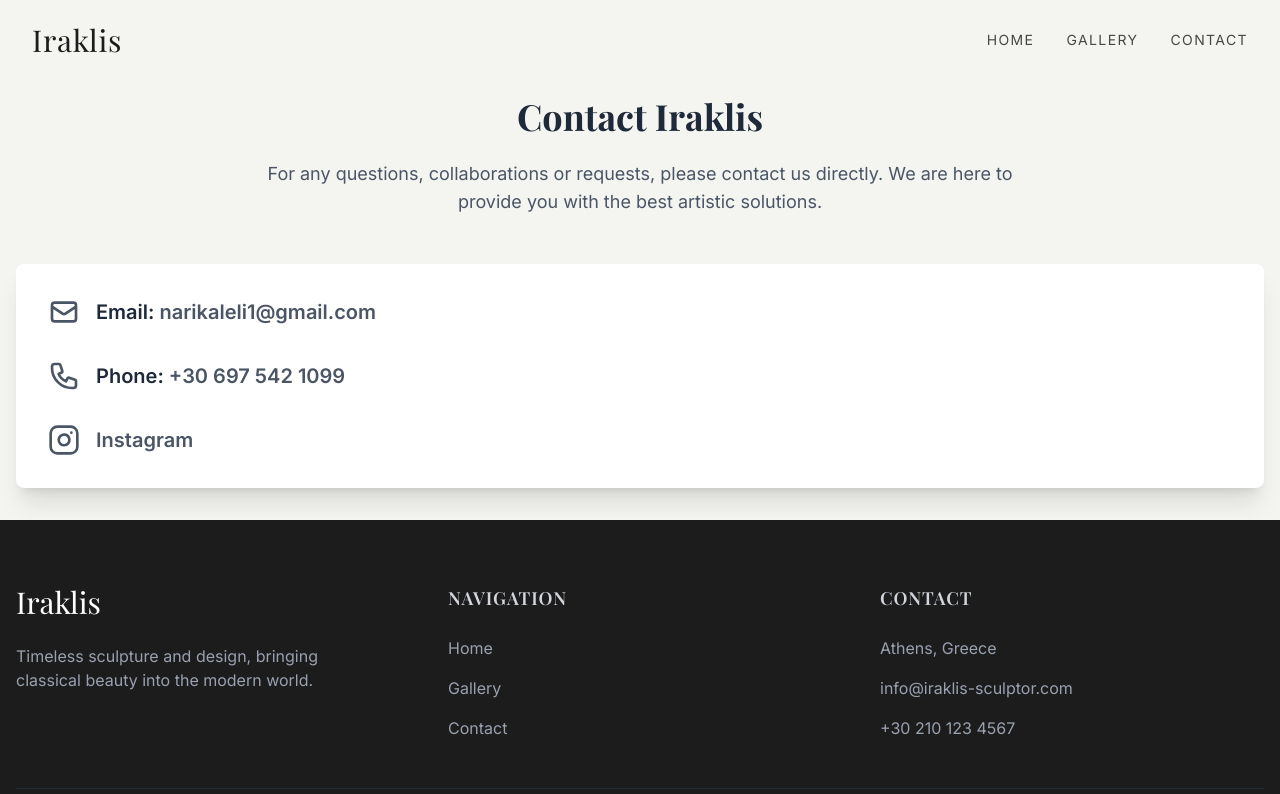
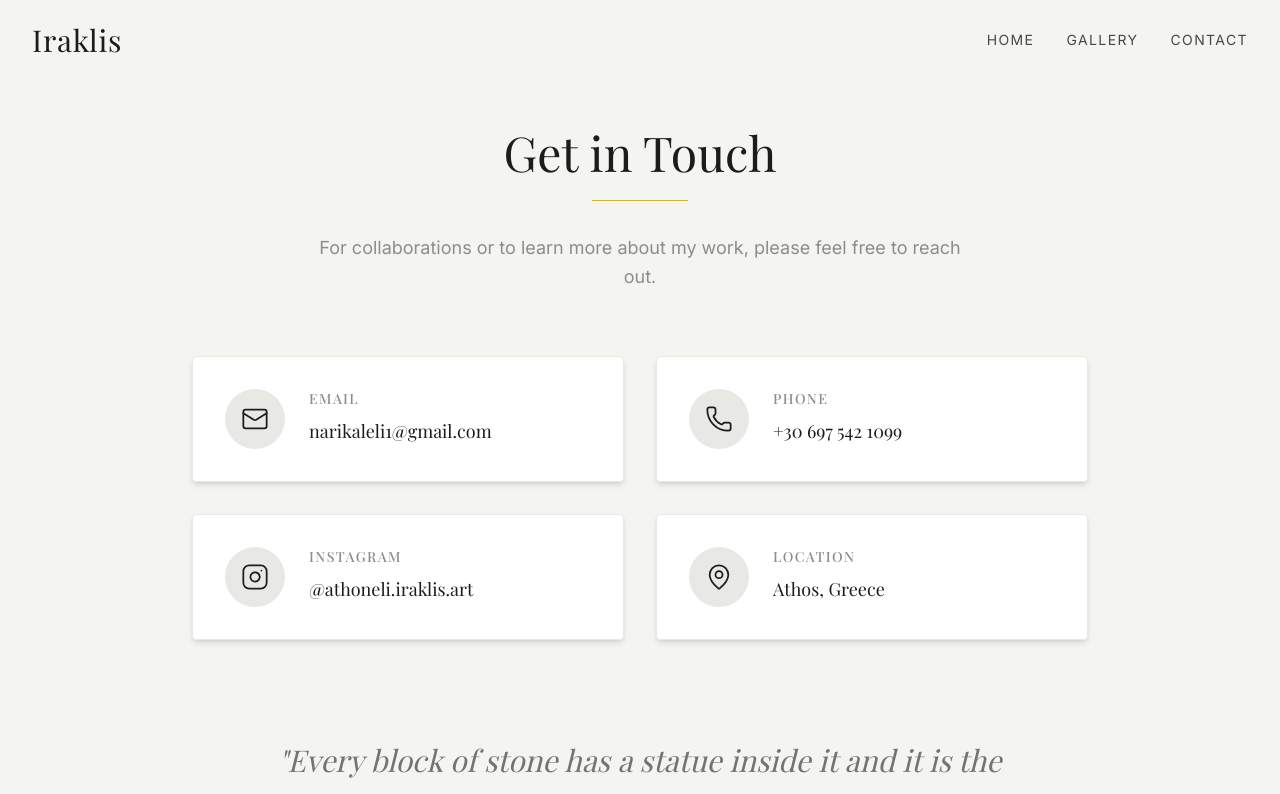
Before and after one commit to paulcureu/iraklis, a Next.js app: page /contact in a window 1280 px wide. Shown: the top 794 px of the page. Built offline with nearby package versions, Linux system fonts and the light colour scheme; a web font is replaced by a local one.

Commit message:
Revamp contact page with modern UI and animations
Replaces static contact info with animated cards using Framer Motion and Lucide icons. Improves layout, adds Instagram and location, and updates styling for a more engaging user experience.

```diff
--- a/app/contact/page.tsx
+++ b/app/contact/page.tsx
@@ -1,97 +1,124 @@
+"use client";
+
+import { motion } from "framer-motion";
+import { Mail, Phone, Instagram, MapPin } from "lucide-react";
+
 const ContactPage = () => {
+  const contactInfo = [
+    {
+      icon: <Mail size={28} strokeWidth={1.5} />,
+      label: "Email",
+      value: "narikaleli1@gmail.com",
+      href: "mailto:narikaleli1@gmail.com",
+      delay: 0.1,
+    },
+    {
+      icon: <Phone size={28} strokeWidth={1.5} />,
+      label: "Phone",
+      value: "+30 697 542 1099",
+      href: "tel:+306975421099",
+      delay: 0.2,
+    },
+    {
+      icon: <Instagram size={28} strokeWidth={1.5} />,
+      label: "Instagram",
+      value: "@athoneli.iraklis.art",
+      href: "https://www.instagram.com/athoneli.iraklis.art/",
+      external: true,
+      delay: 0.3,
+    },
+    {
+      icon: <MapPin size={28} strokeWidth={1.5} />,
+      label: "Location",
+      value: "Athos, Greece",
+      href: null,
+      delay: 0.4,
+    },
+  ];
+
   return (
-    <div className='container mx-auto px-4 py-8 pt-24'>
-      <h1 className='text-4xl font-bold text-gray-800 text-center mb-6'>
-        Contact Iraklis
+    <div className="container mx-auto px-4 py-16 pt-32 min-h-screen">
+      {/* Header Section */}
+      <motion.div
+        initial={{ opacity: 0, y: 20 }}
+        animate={{ opacity: 1, y: 0 }}
+        transition={{ duration: 0.6 }}
+        className="text-center mb-16"
+      >
+        <h1 className="text-4xl md:text-5xl font-serif text-primary mb-6">
+          Get in Touch
         </h1>
-      <p className='text-lg text-gray-600 text-center mb-12 max-w-3xl mx-auto'>
-        For any questions, collaborations or requests, please contact us
-        directly. We are here to provide you with the best artistic solutions.
+        <div className="h-px w-24 bg-accent mx-auto mb-8" />
+        <p className="text-lg text-muted max-w-2xl mx-auto leading-relaxed">
+          For collaborations or to learn more about my work,
+          please feel free to reach out.
         </p>
+      </motion.div>
 
-      <div className='grid md:grid-cols-2 gap-12 items-start bg-white p-8 rounded-lg shadow-xl'>
-        {/* Contact Information Column */}
-        <div className='space-y-8 text-center md:text-left'>
-          <div className='flex items-center justify-center md:justify-start space-x-4'>
-            <svg
-              xmlns='http://www.w3.org/2000/svg'
-              className='h-8 w-8 text-gray-600'
-              fill='none'
-              viewBox='0 0 24 24'
-              stroke='currentColor'
+      {/* Contact Cards Grid */}
+      <div className="max-w-4xl mx-auto grid grid-cols-1 md:grid-cols-2 gap-8">
+        {contactInfo.map((item, index) => (
+          <motion.div
+            key={item.label}
+            initial={{ opacity: 0, y: 30 }}
+            animate={{ opacity: 1, y: 0 }}
+            transition={{ duration: 0.6, delay: item.delay }}
+            className="group"
           >
-              <path
-                strokeLinecap='round'
-                strokeLinejoin='round'
-                strokeWidth='2'
-                d='M3 8l7.89 5.26a2 2 0 002.22 0L21 8M5 19h14a2 2 0 002-2V7a2 2 0 00-2-2H5a2 2 0 00-2 2v10a2 2 0 002 2z'
-              />
-            </svg>
-            <p className='text-xl text-gray-800 font-semibold'>
-              Email:{" "}
+            {item.href ? (
               <a
-                href='mailto:narikaleli1@gmail.com '
-                className='text-gray-600 hover:text-gray-900'
+                href={item.href}
+                target={item.external ? "_blank" : undefined}
+                rel={item.external ? "noopener noreferrer" : undefined}
+                className="block bg-white p-8 rounded-sm shadow-md hover:shadow-xl transition-all duration-500 border border-secondary hover:border-accent h-full"
               >
-                narikaleli1@gmail.com
-              </a>
+                <div className="flex items-start space-x-6">
+                  <div className="p-4 bg-secondary rounded-full text-primary group-hover:bg-accent group-hover:text-white transition-all duration-500 flex-shrink-0">
+                    {item.icon}
+                  </div>
+                  <div className="flex-1 min-w-0">
+                    <h3 className="text-sm uppercase tracking-widest text-muted mb-2 font-medium">
+                      {item.label}
+                    </h3>
+                    <p className="text-lg font-serif text-primary group-hover:text-accent transition-colors duration-300 break-words">
+                      {item.value}
                     </p>
                   </div>
-
-          <div className='flex items-center justify-center md:justify-start space-x-4'>
-            <svg
-              xmlns='http://www.w3.org/2000/svg'
-              className='h-8 w-8 text-gray-600'
-              fill='none'
-              viewBox='0 0 24 24'
-              stroke='currentColor'
-            >
-              <path
-                strokeLinecap='round'
-                strokeLinejoin='round'
-                strokeWidth='2'
-                d='M3 5a2 2 0 012-2h3.28a1 1 0 01.948.684l1.498 4.493a1 1 0 01-.502 1.21l-2.257 1.13a11.042 11.042 0 005.516 5.516l1.13-2.257a1 1 0 011.21-.502l4.493 1.498a1 1 0 01.684.949V19a2 2 0 01-2 2h-1C9.716 21 3 14.284 3 6V5z'
-              />
-            </svg>
-            <p className='text-xl text-gray-800 font-semibold'>
-              Phone:{" "}
-              <a
-                href='tel:+40722123456'
-                className='text-gray-600 hover:text-gray-900'
-              >
-                +30 697 542 1099
+                </div>
               </a>
-            </p>
+            ) : (
+              <div className="bg-white p-8 rounded-sm shadow-md border border-secondary h-full">
+                <div className="flex items-start space-x-6">
+                  <div className="p-4 bg-secondary rounded-full text-primary flex-shrink-0">
+                    {item.icon}
                   </div>
-
-          <div className='flex items-center justify-center md:justify-start space-x-4'>
-            <svg
-              xmlns='http://www.w3.org/2000/svg'
-              className='h-8 w-8 text-gray-600'
-              viewBox='0 0 24 24'
-              fill='none'
-              stroke='currentColor'
-              strokeWidth='2'
-              strokeLinecap='round'
-              strokeLinejoin='round'
-            >
-              <rect x='2' y='2' width='20' height='20' rx='5' ry='5'></rect>
-              <path d='M16 11.37A4 4 0 1 1 12.63 8 4 4 0 0 1 16 11.37z'></path>
-              <line x1='17.5' y1='6.5' x2='17.51' y2='6.5'></line>
-            </svg>
-            <p className='text-xl text-gray-800 font-semibold'>
-              <a
-                href='https://www.instagram.com/athoneli.iraklis.art/'
-                target='_blank'
-                rel='noopener noreferrer'
-                className='text-gray-600 hover:text-gray-900'
-              >
-                Instagram
-              </a>
+                  <div className="flex-1 min-w-0">
+                    <h3 className="text-sm uppercase tracking-widest text-muted mb-2 font-medium">
+                      {item.label}
+                    </h3>
+                    <p className="text-lg font-serif text-primary break-words">
+                      {item.value}
                     </p>
                   </div>
                 </div>
               </div>
+            )}
+          </motion.div>
+        ))}
+      </div>
+
+      {/* Bottom Decorative Quote */}
+      <motion.div
+        initial={{ opacity: 0 }}
+        animate={{ opacity: 1 }}
+        transition={{ duration: 0.8, delay: 0.6 }}
+        className="mt-24 text-center"
+      >
+        <p className="text-2xl md:text-3xl font-serif text-primary/60 italic max-w-3xl mx-auto leading-relaxed">
+          "Every block of stone has a statue inside it and it is the task of the sculptor to discover it."
+        </p>
+        <p className="mt-4 text-muted tracking-wider">— Michelangelo</p>
+      </motion.div>
     </div>
   );
 };
```
Lines whose indentation alone changed are shown as unchanged.
